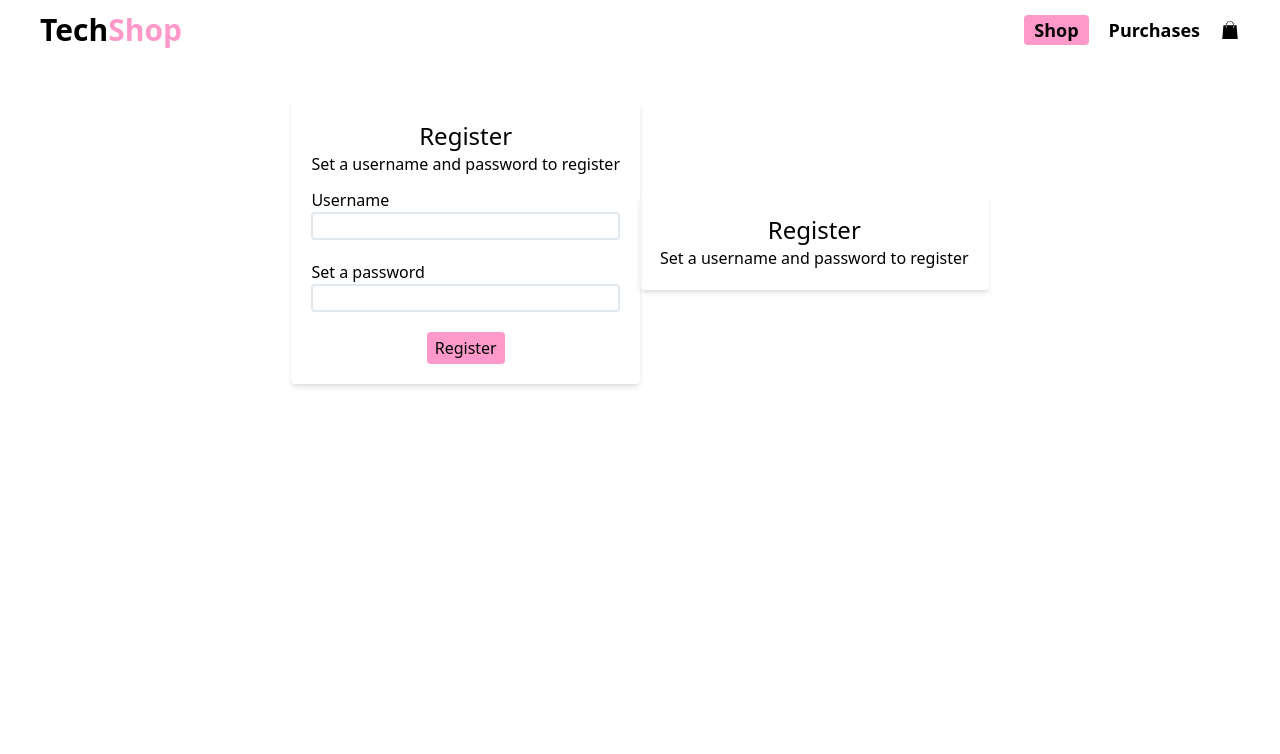
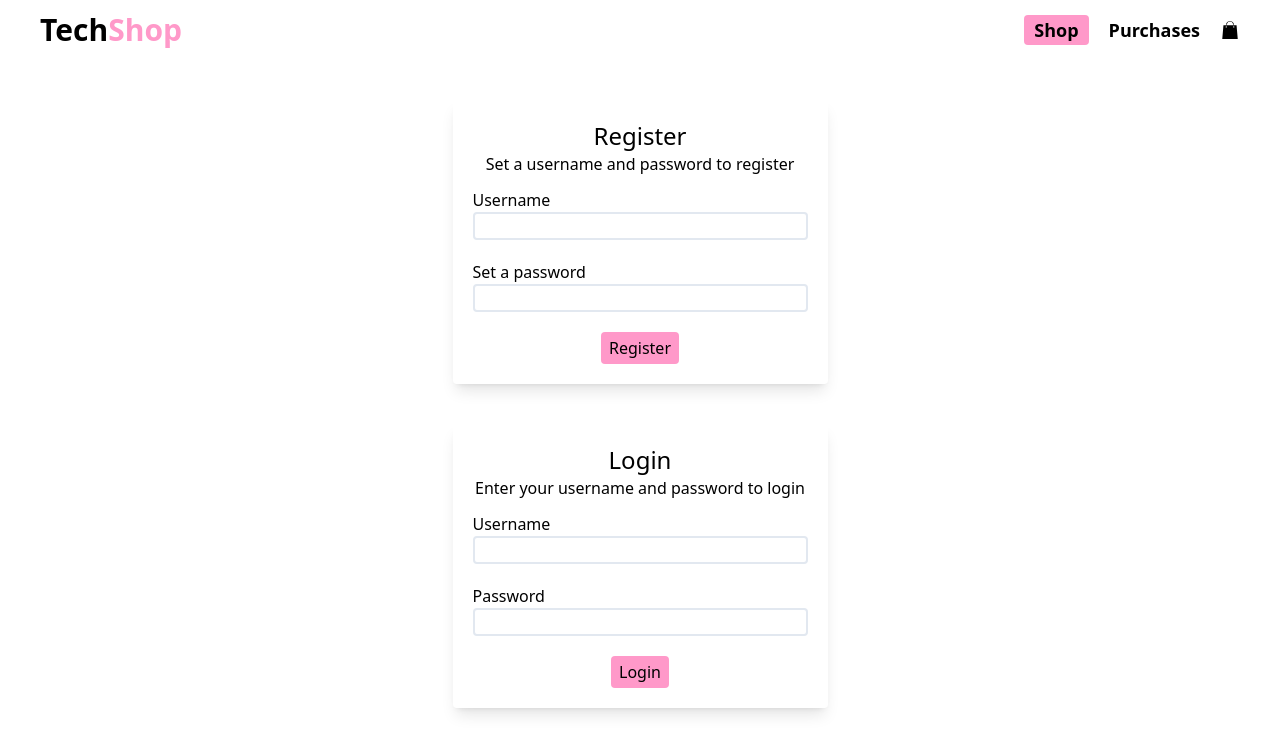
Before and after one commit to mark-elias/MERN_eCommerce, a React (Vite) app in the folder client/: page /auth in a window 1280 px wide. Shown: the top 754 px of the page. Built offline with nearby package versions, Linux system fonts and the light colour scheme.

Commit message:
Login component. Updated login and register styling

```diff
--- a/client/package.json
+++ b/client/package.json
@@ -14,6 +14,7 @@
     "react": "^18.3.1",
     "react-cookie": "^7.2.0",
     "react-dom": "^18.3.1",
+    "react-hook-form": "^7.53.0",
     "react-icons": "^5.3.0",
     "react-router-dom": "^6.26.1"
   },
--- /dev/null
+++ b/client/src/components/Login.tsx
@@ -0,0 +1,29 @@
+function Login() {
+  return (
+    <div className="form-container">
+      <h1 className="text-center text-2xl">Login</h1>
+      <p className="text-center">Enter your username and password to login</p>
+      <form className="form-input-section">
+        <div>
+          <label htmlFor="username" className="block">
+            Username
+          </label>
+          <input id="username" type="text" className="custom-input" />
+        </div>
+        <div>
+          <label htmlFor="password" className="block">
+            Password
+          </label>
+          <input id="password" type="password" className="custom-input" />
+        </div>
+        <div className="flex justify-center">
+          <button type="submit" className="custom-button-primary">
+            Login
+          </button>
+        </div>
+      </form>
+    </div>
+  );
+}
+
+export default Login;
--- a/client/src/components/Register.tsx
+++ b/client/src/components/Register.tsx
@@ -1,11 +1,15 @@
+import { useForm } from "react-hook-form";
+
 function Register() {
+  //useForm is a hook
+  const { register } = useForm();
+
   return (
     <>
-      <section className="custom-section">
         <div className="form-container">
           <h1 className="text-center text-2xl">Register</h1>
           <p className="text-center">Set a username and password to register</p>
-          <form className="custom-form">
+          <form className="form-input-section">
             <div>
               <label htmlFor="username" className="block">
                 Username
@@ -25,11 +29,6 @@ function Register() {
             </div>
           </form>
         </div>
-        <div className="form-container">
-          <h1 className="text-center text-2xl">Register</h1>
-          <p className="text-center">Set a username and password to register</p>
-        </div>
-      </section>
     </>
   );
 }
--- a/client/src/index.css
+++ b/client/src/index.css
@@ -3,18 +3,24 @@
 @tailwind utilities;
 
 @layer components{
-    .custom-section{
-        @apply flex justify-center items-center py-10
+    /* General Section */
+    .section{
+        @apply p-10
+    }
+    /* Form Styling */
+    .form-section{
+        @apply flex flex-col justify-center items-center gap-10
     }
     .form-container{
-        @apply font-medium shadow-md rounded p-5
+        @apply font-medium shadow-lg rounded p-5 w-[375px]
     }
-    .custom-form{
+    .form-input-section{
         @apply mt-3 flex flex-col gap-5
     }
     .custom-input{
         @apply border-slate-200 border-2 rounded w-full
     }
+    /* Button Styling */
     .custom-button-primary{
         @apply bg-customPink rounded px-2 py-1
     }
--- a/client/src/pages/AuthPage.tsx
+++ b/client/src/pages/AuthPage.tsx
@@ -1,10 +1,12 @@
+import Login from "../components/Login";
 import Register from "../components/Register";
 
 function AuthPage() {
   return (
-    <>
+    <section className="section form-section">
       <Register></Register>
-    </>
+      <Login></Login>
+    </section>
   );
 }
 
```
Also changed, not shown: 1 other file (tests, documents, lock files or other folders).
